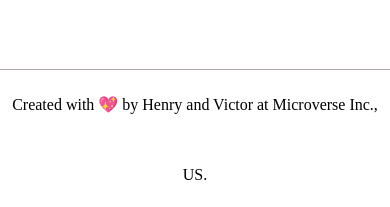
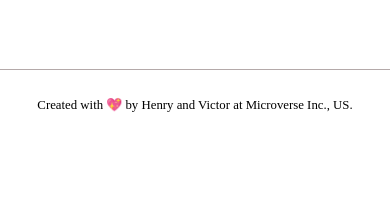
Before and after one commit to HENRYKC24/space-travellers, a React (Create React App) app: page / in a window 390 px wide. Shown: the part 704-911 px from the top of the page. After the commit the page ends 844 px from the top, so only its background shows below. Built offline with nearby package versions, Linux system fonts and the light colour scheme; no server answers.

Commit message:
Style footer

```diff
--- a/src/styles.css
+++ b/src/styles.css
@@ -237,4 +237,8 @@ tbody > tr:nth-child(even) { background: #fff; }
   .first-row {
     display: none;
   }
+
+  .footer-text {
+    font-size: 0.8rem;
+  }
 }
```
